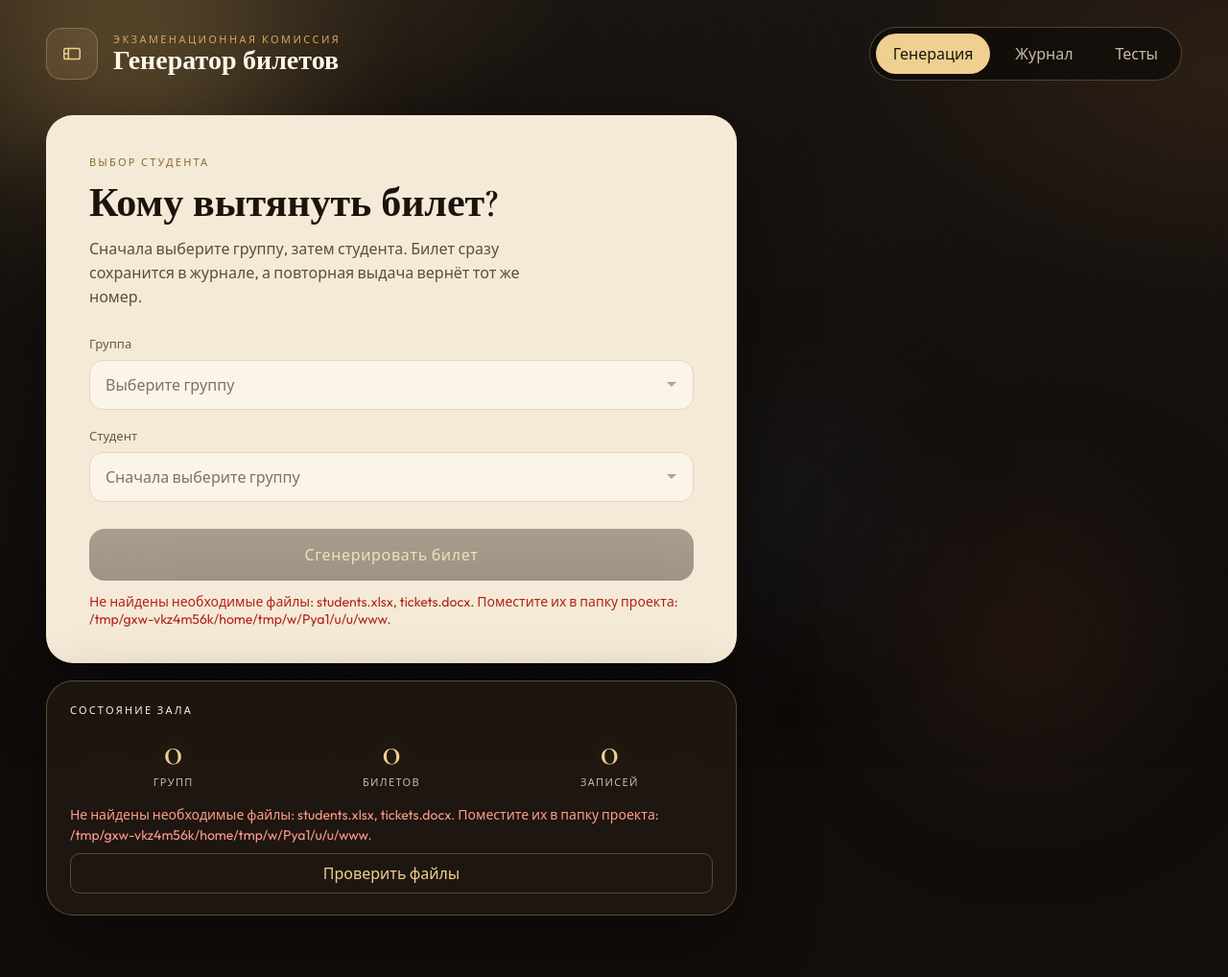
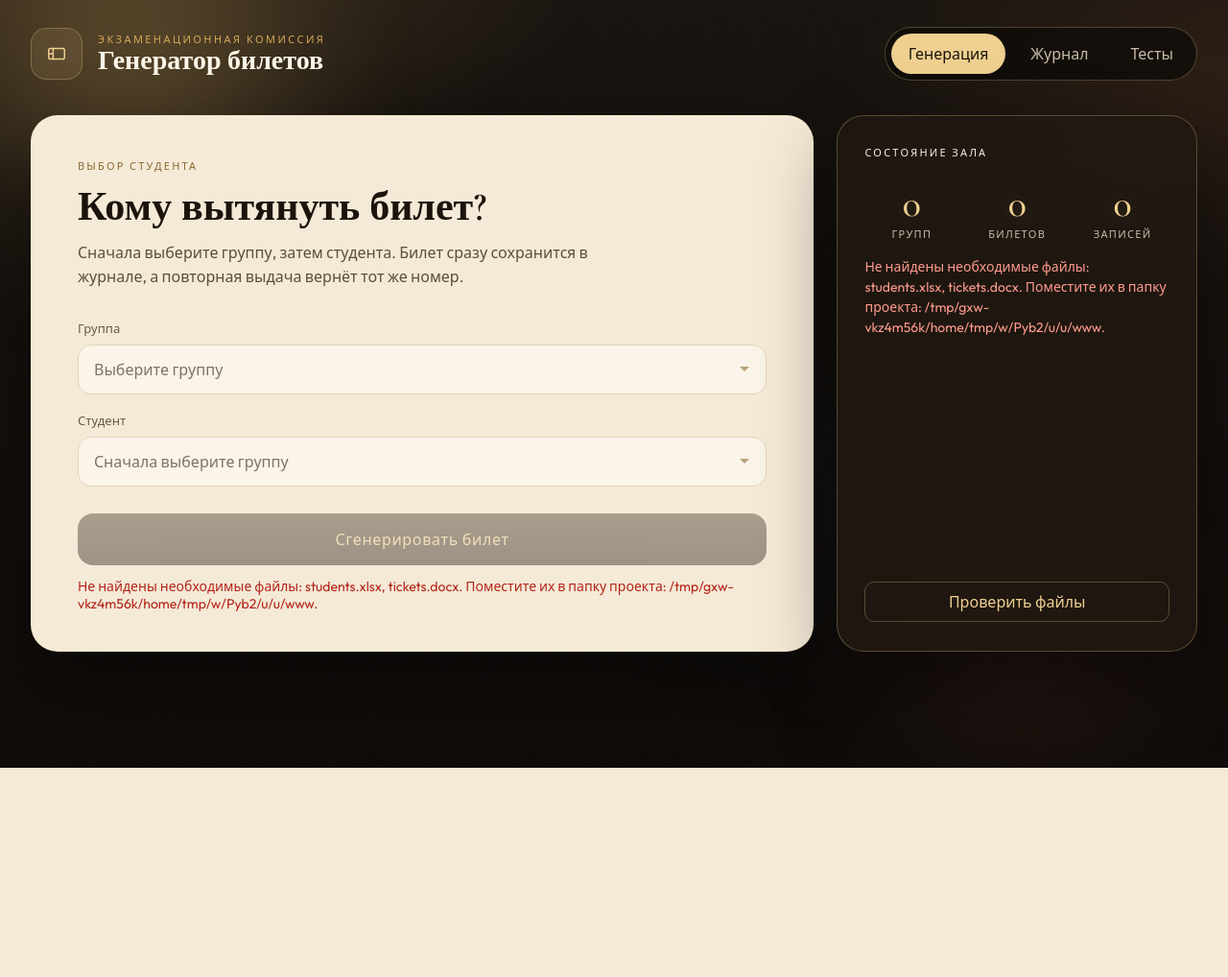
Before and after one commit to slikmb16/lab2-ui-tickets, a Flask app: page / in a window 1280 px wide. Shown: the whole page at 96% size. After the commit the page ends 800 px from the top, so only its background shows below. Run offline with Flask 3, Linux system fonts and the light colour scheme; data that the repository does not hold is empty.

Commit message:
style: improve main screen layout

```diff
--- a/static/css/app.css
+++ b/static/css/app.css
@@ -64,7 +64,9 @@ body { overflow-x: hidden; }
   justify-content: space-between;
   align-items: center;
   gap: 24px;
-  padding: 28px 48px 8px;
+  max-width: 1440px;
+  margin: 0 auto;
+  padding: 28px 32px 8px;
   flex-wrap: wrap;
 }
 
@@ -108,7 +110,11 @@ h1 { font-size: 28px; line-height: 1.1; color: #fff8ea; }
 }
 .tab.is-active { background: var(--gold); color: #1a140c; font-weight: 500; }
 
-main { padding: 28px 48px 64px; }
+main {
+  max-width: 1440px;
+  margin: 0 auto;
+  padding: 28px 32px 64px;
+}
 
 .view { display: none; }
 .view.is-active { display: block; animation: rise 0.5s ease; }
@@ -120,10 +126,10 @@ main { padding: 28px 48px 64px; }
 
 .hero-grid {
   display: grid;
-  grid-template-columns: minmax(0, 1fr);
-  gap: 18px;
-  align-items: start;
-  max-width: 720px;
+  grid-template-columns: minmax(0, 1fr) minmax(310px, 0.46fr);
+  gap: 24px;
+  align-items: stretch;
+  max-width: 1320px;
 }
 
 .stats {
@@ -151,12 +157,17 @@ main { padding: 28px 48px 64px; }
   box-shadow: 0 30px 80px rgba(0,0,0,0.45);
 }
 
-.stats-card { padding: 22px 24px; }
+.stats-card {
+  display: flex;
+  min-height: 100%;
+  flex-direction: column;
+  padding: 30px 28px;
+}
 .stats small { color: var(--muted); letter-spacing: 0.12em; text-transform: uppercase; font-size: 11px; }
 .status-line { color: #e6d8c4; font-size: 14px; line-height: 1.5; }
 .source-refresh {
   width: 100%;
-  margin-top: 8px;
+  margin-top: auto;
   padding: 9px 12px;
   border: 1px solid var(--stroke);
   border-radius: 10px;
@@ -168,7 +179,7 @@ main { padding: 28px 48px 64px; }
 .source-refresh:hover { background: rgba(239, 208, 144, 0.08); }
 
 .stage {
-  padding: 40px 44px 36px;
+  padding: 44px 48px 40px;
   background: var(--paper);
   color: var(--paper-ink);
   border: 1px solid rgba(255, 236, 200, 0.55);
@@ -183,7 +194,7 @@ main { padding: 28px 48px 64px; }
   margin-bottom: 10px;
 }
 h2 { font-size: 42px; margin-bottom: 10px; }
-.lede { margin-bottom: 28px; max-width: 46ch; line-height: 1.55; }
+.lede { margin-bottom: 32px; max-width: 54ch; line-height: 1.55; }
 
 .field { display: grid; gap: 8px; margin-bottom: 18px; }
 .field span { font-size: 13px; color: #6b5a43; }
@@ -401,6 +412,8 @@ code { font-family: ui-monospace, Consolas, monospace; font-size: 0.92em; color:
 
 @media (max-width: 860px) {
   .topbar, main { padding-left: 16px; padding-right: 16px; }
+  .hero-grid { grid-template-columns: 1fr; }
+  .stats-card { min-height: auto; }
   h2 { font-size: 32px; }
   .stage { padding: 28px 22px 24px; }
   .ticket { grid-template-columns: 1fr; }
--- a/templates/index.html
+++ b/templates/index.html
@@ -7,7 +7,7 @@
   <link rel="preconnect" href="https://fonts.googleapis.com" />
   <link rel="preconnect" href="https://fonts.gstatic.com" crossorigin />
   <link href="https://fonts.googleapis.com/css2?family=Cormorant+Garamond:ital,wght@0,500;0,600;0,700;1,500&family=Outfit:wght@300;400;500;600&display=swap" rel="stylesheet" />
-  <link rel="stylesheet" href="{{ url_for('static', filename='css/app.css') }}?v=3" />
+  <link rel="stylesheet" href="{{ url_for('static', filename='css/app.css') }}?v=4" />
 </head>
 <body>
   <div class="atmosphere" aria-hidden="true">
```
